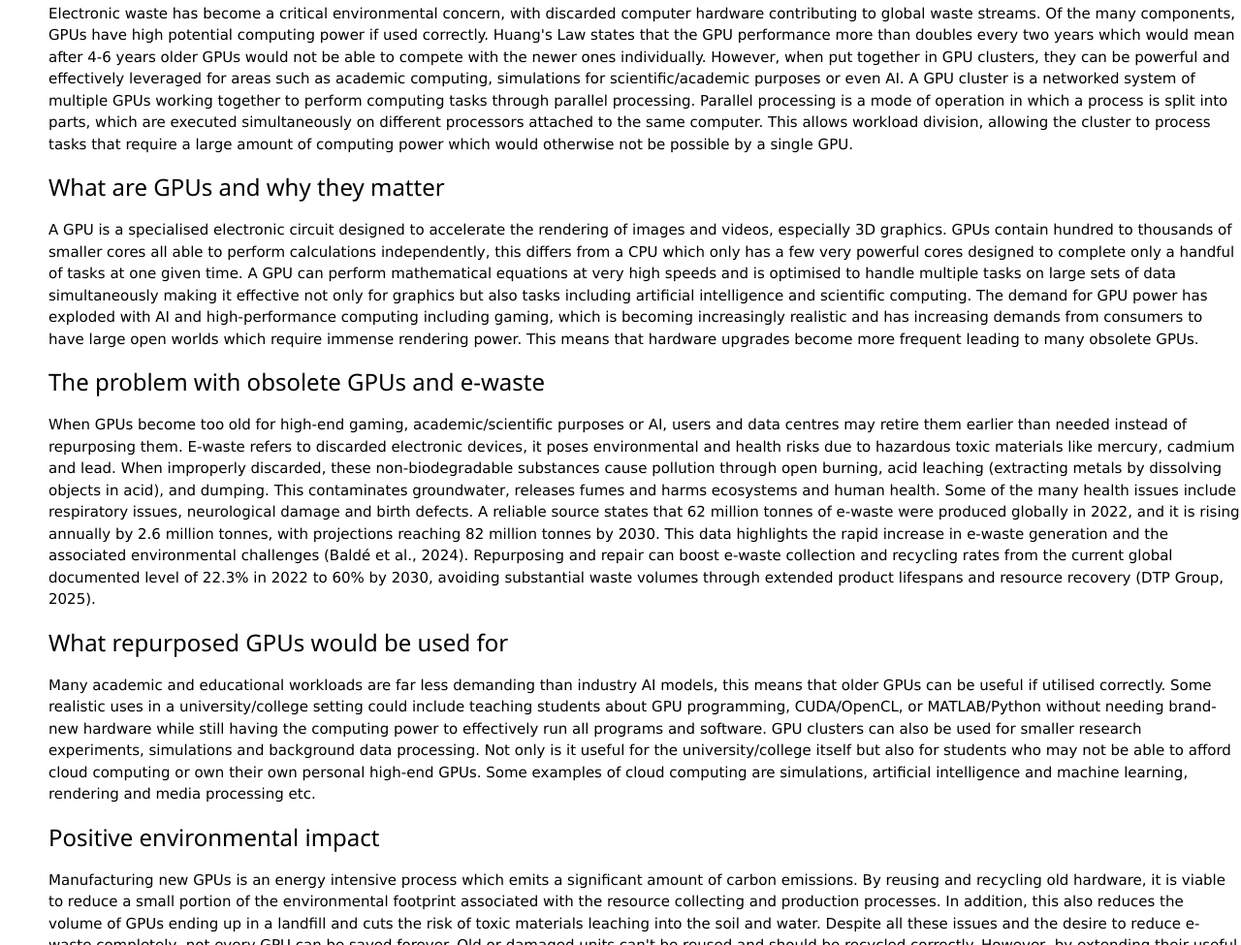
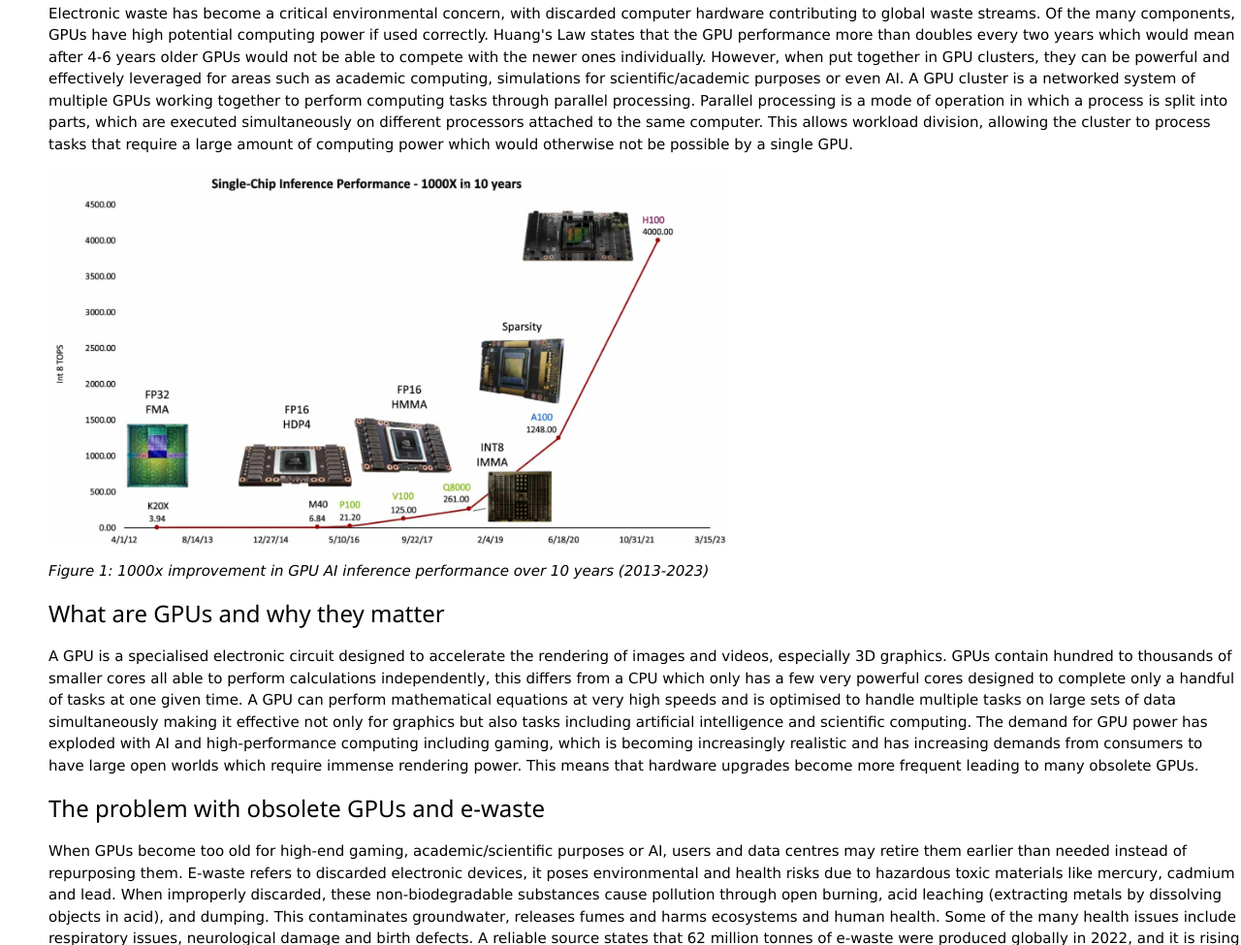
Before and after one commit to mq00233/FY6938236, a plain HTML site: page index.html in a window 1280 px wide. Shown: the part 1045-2020 px from the top of the page at 97% size. Drawn offline with nearby package versions, Linux system fonts and the light colour scheme.

Commit message:
Insert image and caption for huangs law
Added an image and caption about Huang's Law performance improvement.

```diff
--- a/index.html
+++ b/index.html
@@ -69,6 +69,9 @@
     <p>
         Electronic waste has become a critical environmental concern, with discarded computer hardware contributing to global waste streams. Of the many components, GPUs have high potential computing power if used correctly. Huang's Law states that the GPU performance more than doubles every two years which would mean after 4-6 years older GPUs would not be able to compete with the newer ones individually. However, when put together in GPU clusters, they can be powerful and effectively leveraged for areas such as academic computing, simulations for scientific/academic purposes or even AI. A GPU cluster is a networked system of multiple GPUs working together to perform computing tasks through parallel processing. Parallel processing is a mode of operation in which a process is split into parts, which are executed simultaneously on different processors attached to the same computer. This allows workload division, allowing the cluster to process tasks that require a large amount of computing power which would otherwise not be possible by a single GPU.
     </p>
+    <img src="huangs law.png" alt="Huangs Law" width="700">
+    <p class="caption"><i>Figure 1: 1000x improvement in GPU AI inference performance over 10 years (2013-2023)</i></p>
+    <p>
 
     <!-- Section 3 -->
     <h3 id="section3">What are GPUs and why they matter</h3>
```
